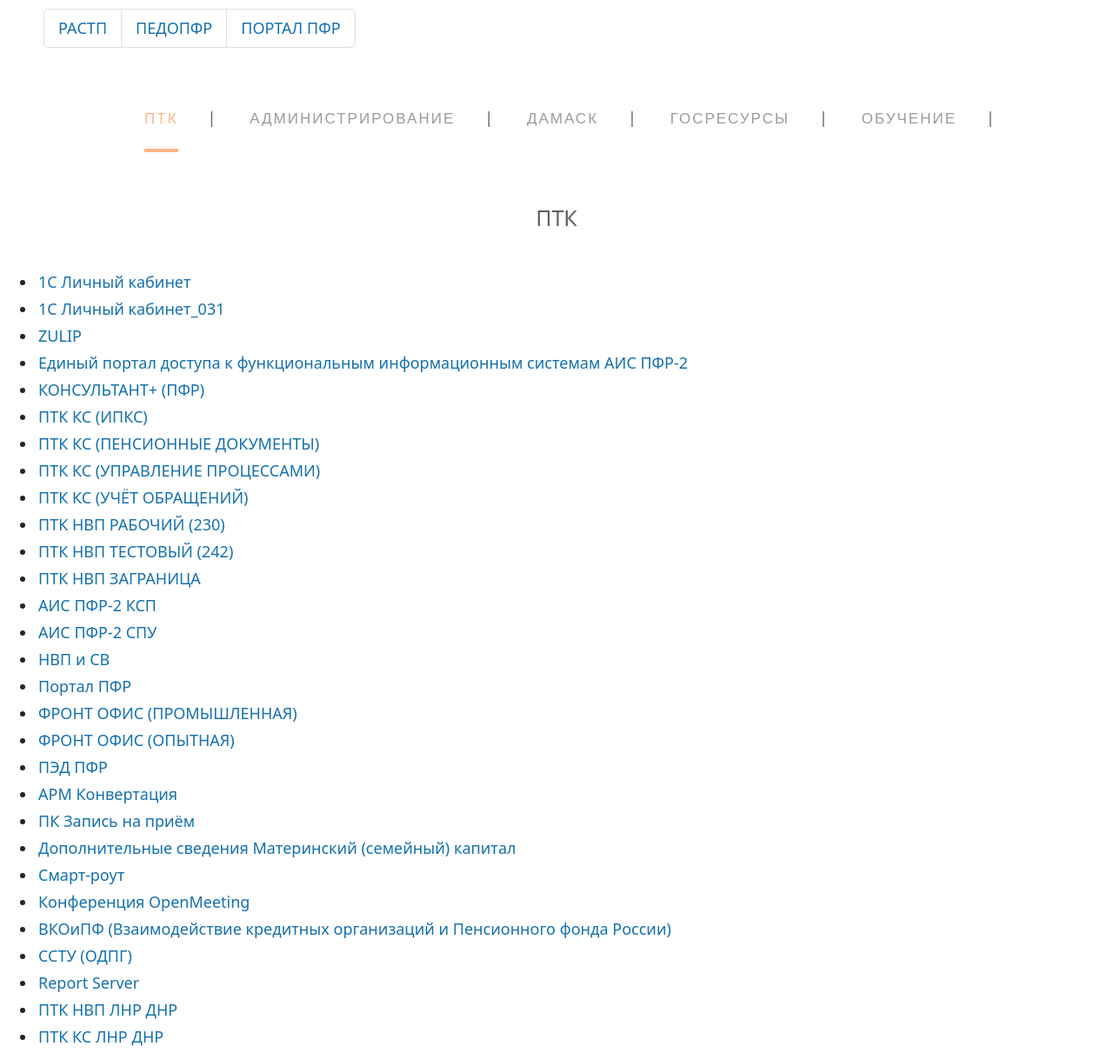
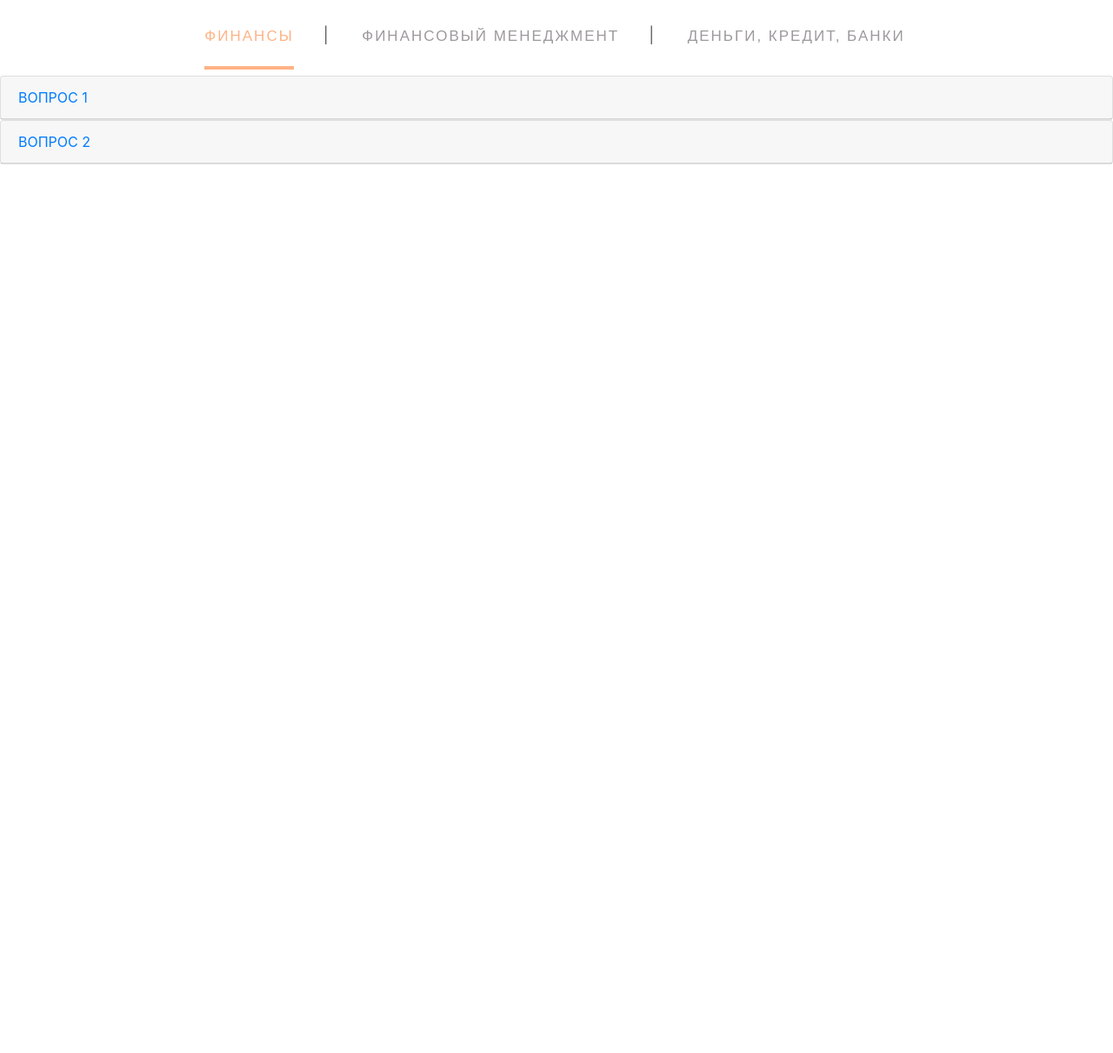
Before and after one commit to mocured/mocured2.github.io, a plain HTML site: page index.html in a window 1280 px wide. Shown: the part 40-1251 px from the top of the page at 87% size. After the commit the page ends 800 px from the top, so only its background shows below. Drawn offline with nearby package versions, Linux system fonts and the light colour scheme.

Commit message:
Add files via upload

```diff
--- a/index.html
+++ b/index.html
@@ -3,68 +3,51 @@
 <head>
 	<meta charset='utf-8'>
 	<meta http-equiv='X-UA-Compatible' content='IE=edge'>
-	<title>ПТК</title>
+	<title>ФИНАНСЫ</title>
 	<meta name='viewport' content='width=device-width, initial-scale=1'>
 	<link rel='stylesheet' type='text/css' media='screen' href='css.css'>
-
-
-	<div style="margin-top: 50px; margin-left: 50px">
-	<ul class="list-group list-group-horizontal">
-		<li class="list-group-item">
-			<a href="http://stp.0061.pfr.ru/front/central.php" target="_blank">РАСТП</a>
-		</li>
-		<li class="list-group-item">
-			<a href="http://10.61.1.201:8080/rsdoc/login.jsp" target="_blank">ПЕДОПФР</a>
-		</li>
-		<li class="list-group-item">
-			<a href="http://10.200.77.189:8080/intranet/ru/home?p_p_state=maximized&p_p_mode=view&saveLastPath=false&_58_struts_action=%2Flogin%2Flogin&p_p_id=58&p_p_lifecycle=0&_58_redirect=%2Fintranet%2Fru%2Fgroup%2Finformacionnyj-centr" target="_blank">ПОРТАЛ ПФР</a>
-		</li>
-	</ul>
-	</div>
-
+	<link rel="stylesheet" href="https://maxcdn.bootstrapcdn.com/bootstrap/4.1.0/css/bootstrap.min.css">
+	<script src="https://ajax.googleapis.com/ajax/libs/jquery/3.3.1/jquery.min.js"></script>
+	<script src="https://cdnjs.cloudflare.com/ajax/libs/popper.js/1.14.0/umd/popper.min.js"></script>
+	<script src="https://maxcdn.bootstrapcdn.com/bootstrap/4.1.0/js/bootstrap.min.js"></script>
 </head>
 
 <ul class="menu-main">
-  <li><a href="" class="current">ПТК</a></li>
-  <li><a href="ADMIN.html">Администрирование</a></li>
-  <li><a href="DAMASK.html">ДАМАСК</a></li>
-  <li><a href="GOS.html">ГОСРЕСУРСЫ</a></li>
-  <li><a href="LEARN.html">ОБУЧЕНИЕ</a></li>
+  <li><a href="index.html" class="current">ФИНАНСЫ</a></li>
+  <li><a href="2.html">ФИНАНСОВЫЙ МЕНЕДЖМЕНТ</a></li>
+  <li><a href="3.html">ДЕНЬГИ, КРЕДИТ, БАНКИ</a></li>
+</ul>
 
-  <div class="zagolovok">ПТК</div>
-</ul>
-	<div class="ddiv2">
-	<ul>
-		<li><a href="http://10.61.0.4/ZGU/ru_RU/" target="_blank">1C Личный кабинет</a> </li>
-		<li><a href="http://10.61.0.4/031_ZGU/ru_RU/" target="_blank">1C Личный кабинет_031</a> </li>
-		<li><a href="https://z.061.pfr.ru:9000/" target="_blank">ZULIP</a> </li>
-		<li><a href="https://sw061000180.0061.pfr.ru/AisAppList/faces/aispfr2.jspx?_afrWindowMode=0&_afrLoop=5096928531047300&_adf.ctrl-state=12gn1z309f_9" target="_blank">Единый портал доступа к функциональным информационным системам АИС ПФР-2</a> </li>
-		<li><a href="http://cons.0061.pfr.ru/cons/cgi/online.cgi?req=home&rnd=0.8081746977017281" target="_blank">КОНСУЛЬТАНТ+ (ПФР)</a> </li>
-		<li><a href="http://10.61.0.232:9082/ipcsWeb/login.jsp" target="_blank">ПТК КС (ИПКС)</a> </li>
-		<li><a href="http://10.61.0.232:9081/cs-upd/login.faces" target="_blank">ПТК КС (ПЕНСИОННЫЕ ДОКУМЕНТЫ)</a> </li>
-		<li><a href="http://10.61.0.232:9081/flexWorkflow/" target="_blank">ПТК КС (УПРАВЛЕНИЕ ПРОЦЕССАМИ)</a> </li>
-		<li><a href="http://10.61.0.232:9080/clientServiceWeb/login.html" target="_blank">ПТК КС (УЧЁТ ОБРАЩЕНИЙ)</a> </li>
-		<li><a href="http://10.61.0.230:9080/MainWAR/login.html" target="_blank">ПТК НВП РАБОЧИЙ (230)</a> </li>
-        <li><a href="http://10.61.0.242:9080/MainWAR/login.html" target="_blank">ПТК НВП ТЕСТОВЫЙ (242)</a> </li>
-        <li><a href="http://10.100.112.66/login.aspx" target="_blank">ПТК НВП ЗАГРАНИЦА</a> </li>
-		<li><a href="https://sw061000180.0061.pfr.ru:5443/ksp/" target="_blank">АИС ПФР-2 КСП</a></li>
-		<li><a href="https://ais2p.fed.pfr.ru:5443/spu-arm/" target="_blank">АИС ПФР-2 СПУ</a> </li>
-		<li><a href="https://ais2p.fed.pfr.ru:5443/nvpsv/" target="_blank">НВП и СВ</a> </li>
-		<li><a href="http://10.200.77.189:8080/intranet" target="_blank">Портал ПФР</a> </li>
-		<li><a href="https://ais2p.fed.pfr.ru:5443/fo/" target="_blank">ФРОНТ ОФИС (ПРОМЫШЛЕННАЯ)</a> </li>
-		<li><a href="https://ais2.fed.pfr.ru:4443/fo/" target="_blank">ФРОНТ ОФИС (ОПЫТНАЯ)</a> </li>
-                <li><a href="http://10.61.1.201:8080/rsdoc/login.jsp" target="_blank">ПЭД ПФР</a></li>
-		<li><a href="http://10.61.0.223:8580/szvk" target="_blank">АРМ Конвертация</a></li>
-		<li><a href="http://10.61.0.133/pfrrecords/" target="_blank">ПК Запись на приём</a></li>
-		<li><a href="http://10.128.162.31/msk/web/site/login" target="_blank">Дополнительные сведения Материнский (семейный) капитал</a></li>
-      		<li><a href="https://sr.gov-murman.ru/adapter-web/" target="_blank">Смарт-роут</a></li>
-		<li><a href="https://10.61.0.52:5443/openmeetings/" target="_blank">Конференция OpenMeeting</a></li>
-       		<li><a href="http://10.61.0.227:8080/middleman" target="_blank">ВКОиПФ (Взаимодействие кредитных организаций и Пенсионного фонда России)</a></li>
-      		<li><a href="http://10.103.0.178/ssturf" target="_blank">ССТУ (ОДПГ)</a></li>
-			  <li><a href="http://rs.0061.pfr.ru" target="_blank">Report Server</a></li>
-           <li><a href="http://10.93.0.80:9080/MainWAR/login.html" target="_blank">ПТК НВП ЛНР ДНР</a></li>
-<li><a href="http://10.93.0.78:9080/ipcsWeb/" target="_blank">ПТК КС ЛНР ДНР</a></li>
-	</ul>
-</div>
+<div id="accordion">
+
+	<div class="card">
+	  <div class="card-header">
+		<a class="card-link" data-toggle="collapse" href="#1">
+		  ВОПРОС 1
+		</a>
+	  </div>
+	  <div id="1" class="collapse hide" data-parent="#accordion">
+		<div class="card-body">
+			Учет финансовых рисков, которые сопровождаются при принятии финансовых решений, позволяет находить пути их уменьшения или предупреждения. Это способствует обеспечению финансовой безопасности в компании.
+		</div>
+	  </div>
+	</div>
+
+	<div class="card">
+		<div class="card-header">
+		  <a class="card-2" data-toggle="collapse" href="#2">
+			ВОПРОС 2
+		  </a>
+		</div>
+		<div id="2" class="collapse hide" data-parent="#accordion">
+		  <div class="card-body">
+			Упорядочение подразумевает создание единого порядка действий всего персонала компании.
+			Благодаря финансовому планированию налаживается эффективная система контроля за деятельностью предприятия.
+			Финансовое планирование подразумевает и документирование процесса финансово-хозяйственной деятельности компании.
+		  </div>
+		</div>
+	  </div>
+
+
 </body>
 </html>
```
Also changed, not shown: 2.html (added, +20 -0 lines), 3.html (added, +38 -0 lines).
